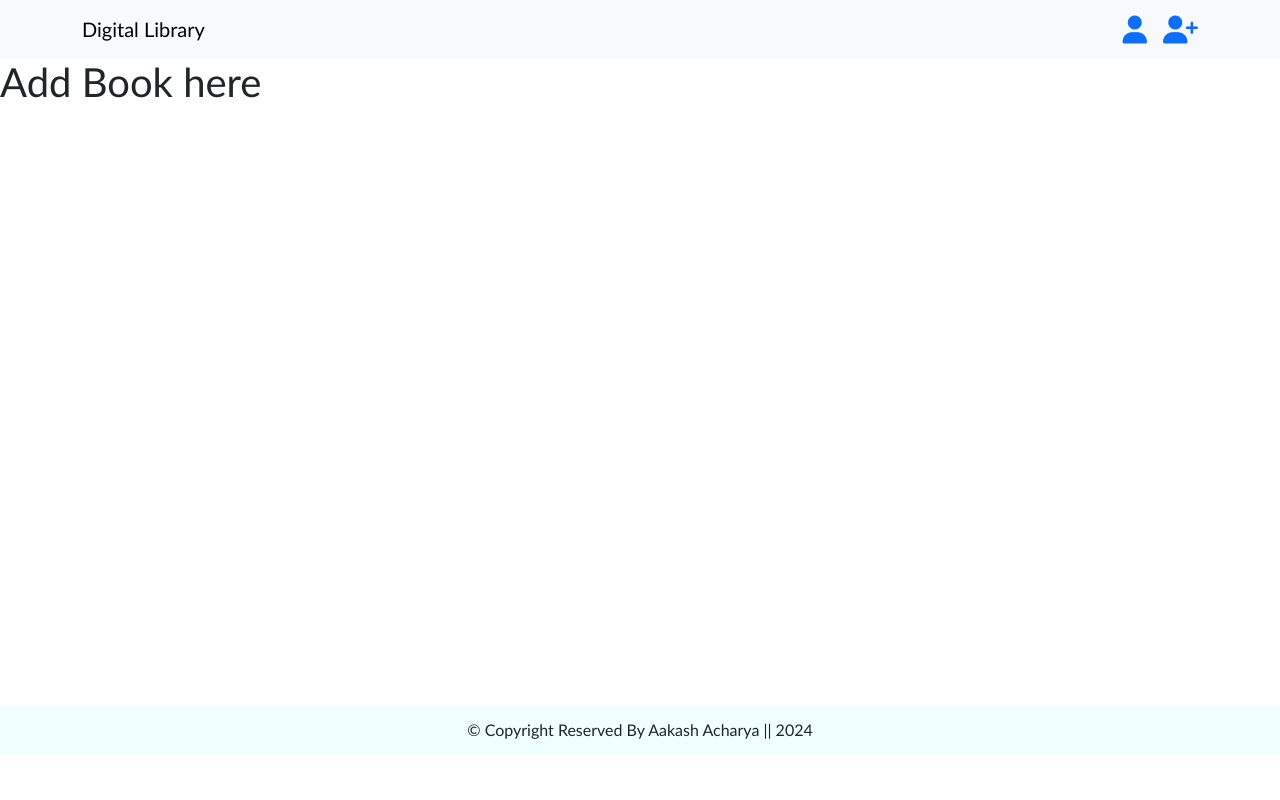
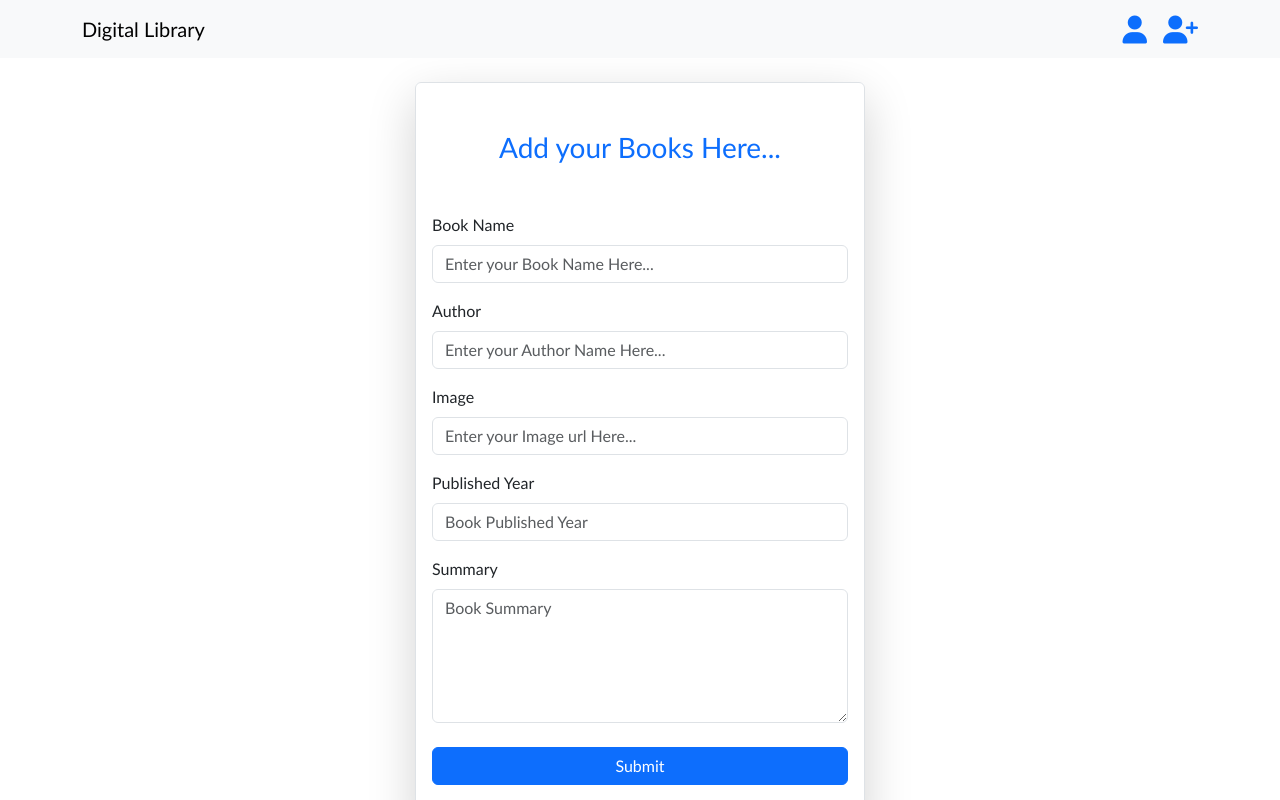
Before and after one commit to get-aakash/digitalLibrary, a React (Vite) app: page /addBook in a window 1280 px wide. Built offline with nearby package versions, Linux system fonts and the light colour scheme; no server answers.

Commit message:
book redux

```diff
--- /dev/null
+++ b/src/components/CustomInput/CustomInput.jsx
@@ -0,0 +1,13 @@
+import React from 'react'
+import { Form } from 'react-bootstrap'
+
+const CustomInput = ({label, ...rest}) => {
+  return (
+    <Form.Group className='mb-3 w-30px'>
+        {label&& <Form.Label>{label}</Form.Label>}
+        <Form.Control {...rest}/>
+    </Form.Group>
+  )
+}
+
+export default CustomInput
--- a/src/components/books/BookForm.jsx
+++ b/src/components/books/BookForm.jsx
@@ -1,10 +1,87 @@
-import React from 'react'
+import React, { useState } from 'react'
 import DefaultLayout from '../layout/DefaultLayout'
+import { Button, Col, Container, Form, Row } from 'react-bootstrap'
+import CustomInput from '../CustomInput/CustomInput'
+import { useDispatch } from 'react-redux'
+import { addBook } from '../../store/bookSlice'
+import { useNavigate } from 'react-router-dom'
 
 const BookForm = () => {
+
+  const [formData, setFormData] = useState({})
+  const dispatch = useDispatch()
+  const navigate = useNavigate()
+  const inputs = [
+    {
+    label: "Book Name",
+    placeholder: "Enter your Book Name Here...",
+    type: "text",
+    name:"bookName"
+  },
+  {
+    label: "Author",
+    placeholder: "Enter your Author Name Here...",
+    type: "text",
+    name: "authorName"
+  },
+  {
+    label: "Image",
+    placeholder: "Enter your Image url Here...",
+    type: "text",
+    name: "imageUrl"
+  },
+  {
+    label: "Published Year",
+    type: "number",
+    name: "publishedYear",
+    placeholder: "Book Published Year"
+  },
+  {
+    label: "Summary",
+    type: "text",
+    as: 'textarea',
+    placeholder: "Book Summary",
+    rows: '5'
+  }
+
+
+  ]
+  const handleOnChange = (e)=>{
+    const {name, value} = e.target
+    setFormData({...formData, [name]:value})
+  }
+  const handleOnSubmit = (e)=>{
+    e.preventDefault()
+    console.log(formData)
+    dispatch(addBook(formData))
+    navigate("/")
+  }
   return (
     <DefaultLayout>
-      <h1>Add Book here</h1>
+      <Container className='mt-4'>
+        <Form onSubmit={handleOnSubmit} className='border p-3 m-auto py-5 mb-3 rounded shadow-lg' style={{width:"450px"}}>
+          <h3 className='text-primary text-center'>Add your Books Here...</h3>
+          <div className="mt-5">
+           {
+            inputs.map((data,index)=>(
+              <CustomInput key={index} {...data} onChange={handleOnChange}  />
+            ))
+           }
+           <div className="formBtn d-grid mt-4">
+           <Button type='submit'>Submit</Button>
+
+           </div>
+
+
+          </div>
+
+        </Form>
+
+
+      </Container>
+
+
+
     </DefaultLayout>
   )
 }
--- a/src/components/layout/Header.jsx
+++ b/src/components/layout/Header.jsx
@@ -26,8 +26,8 @@ const Header = () => {
         <Navbar.Toggle aria-controls="basic-navbar-nav" />
         <Navbar.Collapse id="basic-navbar-nav">
           <Nav className="ms-auto gap-3 fs-3" >
-            {user?.uid ?<><Link><i title='Dashboard' class="fa-solid fa-book"></i></Link><Link onClick={handleOnLogout}><i title='SignOut' className="fa-solid fa-right-to-bracket"></i></Link></>  : <><Link to="/signupsignin"><i title='SignIn' class="fa-solid fa-user"></i></Link>
-              <Link to="/signupsignin"><i title='SignUp' class="fa-solid fa-user-plus"></i></Link></>}
+            {user?.uid ?<><Link><i title='Dashboard' className="fa-solid fa-book"></i></Link><Link onClick={handleOnLogout}><i title='SignOut' className="fa-solid fa-right-to-bracket"></i></Link></>  : <><Link to="/signupsignin"><i title='SignIn' className="fa-solid fa-user"></i></Link>
+              <Link to="/signupsignin"><i title='SignUp' className="fa-solid fa-user-plus"></i></Link></>}
 
 
           </Nav>
--- a/src/store/bookSlice.js
+++ b/src/store/bookSlice.js
@@ -5,7 +5,7 @@ const initialState = {
     books:{}
 }
 const bookSlice = createSlice({
-    name:book,
+    name:"books",
     initialState,
     reducers:{
         addBook(state,{payload}){
--- a/src/store/store.js
+++ b/src/store/store.js
@@ -1,10 +1,12 @@
 import { configureStore } from "@reduxjs/toolkit";
 import userReducer  from "./userSlice";
+import bookReducer from "./bookSlice"
 
 
 const store = configureStore({
     reducer:{
-        user: userReducer
+        user: userReducer,
+        books: bookReducer
     }
 })
 
```
